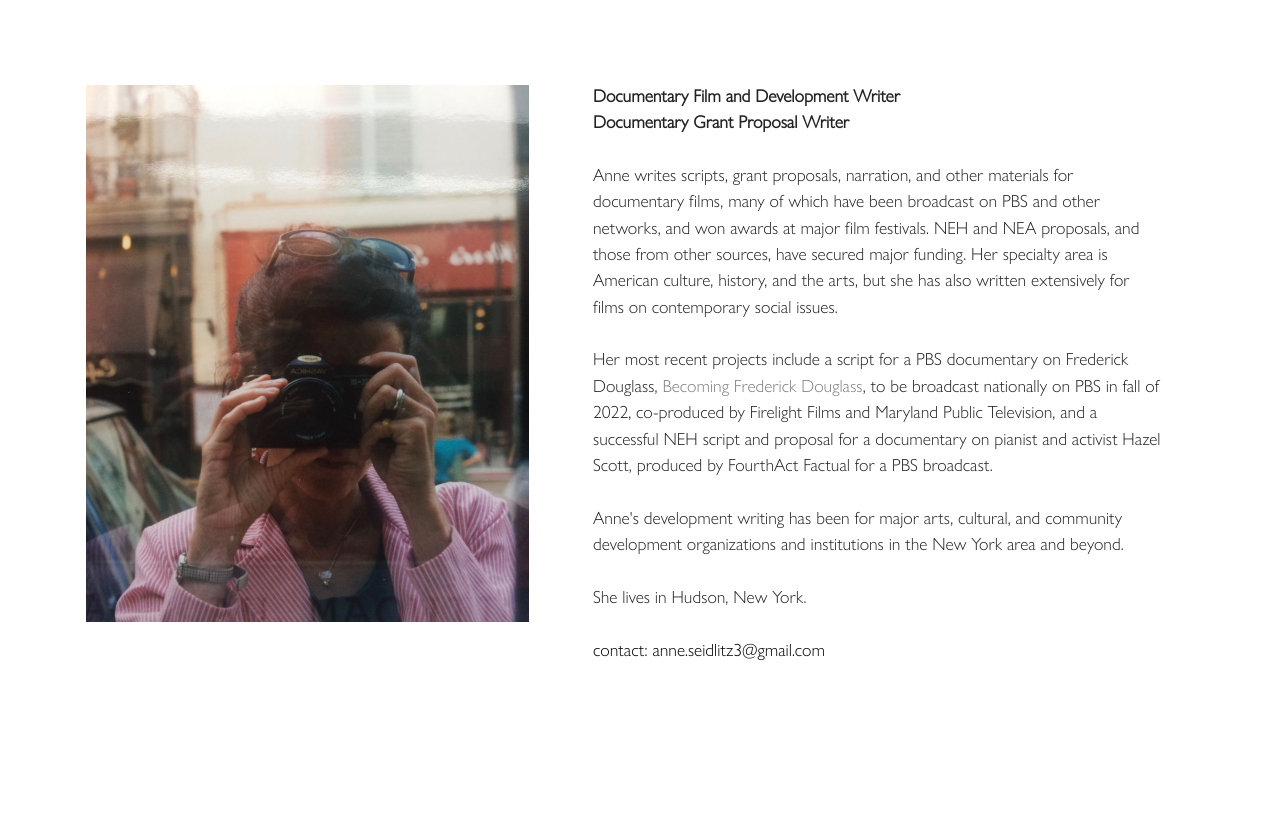
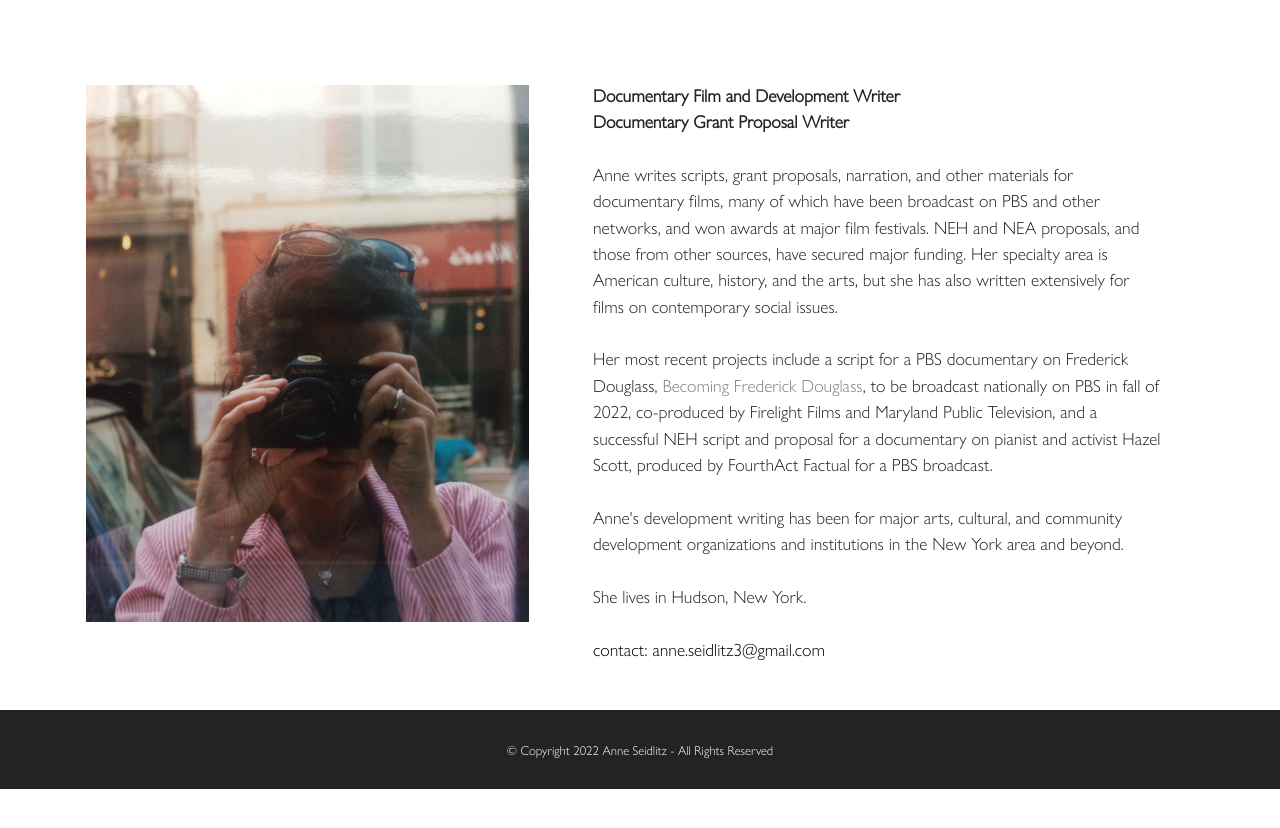
Before and after one commit to amfosh/anne, a plain HTML site: page index.html in a window 1280 px wide. Shown: the part 168-996 px from the top of the page. After the commit the page ends 957 px from the top, so only its background shows below. Drawn offline with Linux system fonts and the light colour scheme.

Commit message:
fixed footer

```diff
--- a/index.html
+++ b/index.html
@@ -68,7 +68,7 @@
     </div>
 </section>
 
-<section class="image2 cid-sPfpbutCe6" id="image2-a">
+<!-- <section class="image2 cid-sPfpbutCe6" id="image2-a"> -->
 
 
 
@@ -90,9 +90,9 @@
             </div>
         </div>
     </div>
-</section>
+</section> -->
 
-<section class="footer7 cid-sPeb7tJ191" once="footers" id="footer7-3"> -->
+<section class="footer7 cid-sPeb7tJ191" once="footers" id="footer7-3">
 
 
 
```
